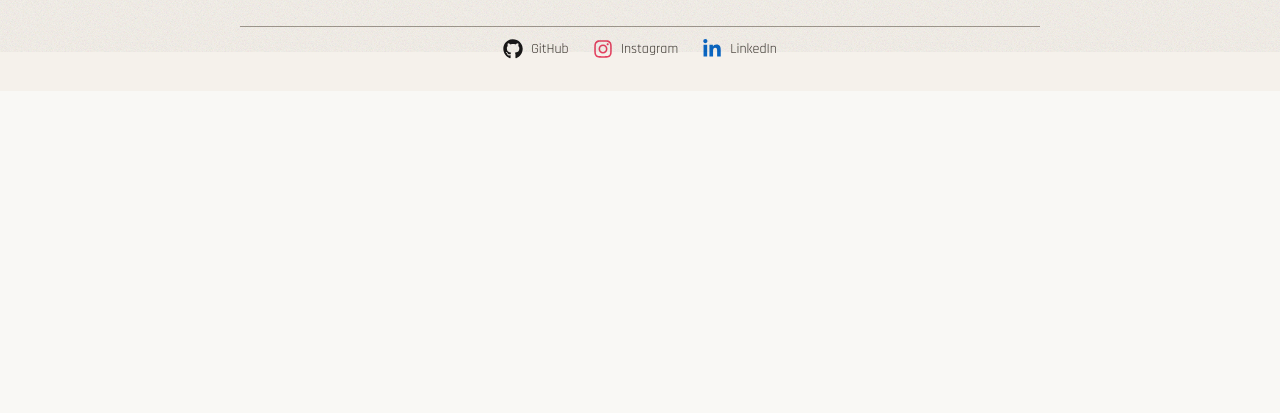
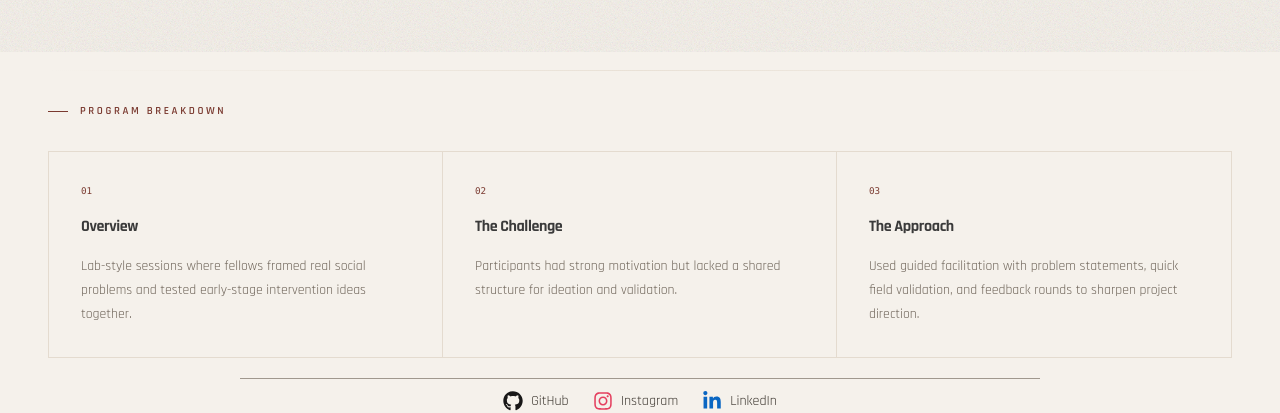
Before and after one commit to dhirendraxd/dhiren_website, a React (Vite) app: page /projects/fellowship-community-labs in a window 1280 px wide. Shown: the part 748-1161 px from the top of the page. Before the commit the page ends 839 px from the top, so only its background shows below. Built offline with nearby package versions, Linux system fonts and the light colour scheme; grey boxes are pictures that could not be loaded; the HTML template or start-up script is replaced by a standard one.

Commit message:
refactor: update project detail labels and improve text structure for clarity

```diff
--- a/src/pages/ProjectDetail.tsx
+++ b/src/pages/ProjectDetail.tsx
@@ -123,15 +123,15 @@ const ProjectDetail = () => {
 
     return [
       {
-        label: "Professionalism",
+        label: "Overview",
         caption: project.summary,
       },
       {
-        label: "Problem Solving",
+        label: "The Challenge",
         caption: project.challenge,
       },
       {
-        label: "Execution",
+        label: "The Approach",
         caption: project.approach,
       },
     ];
@@ -482,12 +482,12 @@ const ProjectDetail = () => {
                       <p className="text-[0.68rem] font-semibold uppercase tracking-[0.24em] text-[#7A3A30]">Campaign Case Study</p>
                     </div>
                     <h1 className="font-rajdhani text-[2.4rem] font-bold leading-[1.05] text-[#3a3a3a] sm:text-[3rem]">{project.title}</h1>
-                    <p className="mt-3 text-[0.93rem] leading-[1.7] text-[#5f574d]">{project.summary}</p>
+                    <p className="mt-3 max-w-[38rem] text-[0.93rem] leading-[1.7] text-[#5f574d]">{project.summary}</p>
                   </div>
 
                   {/* Channels & Tools */}
                   <div className="border-t border-[#e9e1d6] pt-5">
-                    <p className="text-[0.62rem] font-semibold uppercase tracking-[0.2em] text-[#a89f96] mb-3">Channels & Tools</p>
+                    <h2 className="text-[0.62rem] font-semibold uppercase tracking-[0.2em] text-[#a89f96] mb-3">Channels & Tools</h2>
                     <div className="flex flex-wrap gap-2">
                       {project.tags.map((tag) => (
                         <span key={tag} className="bg-[#3a3a3a] text-[#f5f1eb] px-3 py-1 text-[0.65rem] font-semibold uppercase tracking-[0.1em]">
@@ -510,12 +510,12 @@ const ProjectDetail = () => {
                   {/* Campaign Results */}
                   {outcomes.length > 0 && (
                     <div className="border-t border-[#e9e1d6] pt-5">
-                      <p className="text-[0.68rem] font-semibold uppercase tracking-[0.18em] text-[#6b6259] mb-4">Campaign Results</p>
+                      <h2 className="text-[0.68rem] font-semibold uppercase tracking-[0.18em] text-[#6b6259] mb-4">Campaign Results</h2>
                       <div>
                         {outcomes.map((o, i) => (
                           <div key={o} className="flex items-start gap-4 border-b border-[#e9e1d6] py-4 last:border-b-0">
                             <span className="shrink-0 font-mono text-[0.68rem] tabular-nums text-[#7A3A30] mt-0.5">{String(i + 1).padStart(2, "0")}</span>
-                            <p className="text-[0.95rem] leading-[1.65] text-[#3a332c]">{o}</p>
+                            <p className="max-w-[36rem] min-w-0 flex-1 text-[0.95rem] leading-[1.65] text-[#3a332c]">{o}</p>
                           </div>
                         ))}
                       </div>
@@ -530,7 +530,7 @@ const ProjectDetail = () => {
                       {project.serviceSlug === "tech-projects" ? "Build Case Study" : "Selected Project"}
                     </p>
                     <h1 className="mt-1.5 font-rajdhani text-[2.4rem] font-bold leading-[1.05] text-[#3a3a3a] sm:text-[3rem]">{project.title}</h1>
-                    <p className="mt-3 text-[0.93rem] leading-[1.7] text-[#5f574d]">{project.summary}</p>
+                    <p className="mt-3 max-w-[38rem] text-[0.93rem] leading-[1.7] text-[#5f574d]">{project.summary}</p>
                   </div>
 
                   {/* Tags + meta */}
@@ -556,12 +556,12 @@ const ProjectDetail = () => {
                   {/* Key Outcomes */}
                   {outcomes.length > 0 && (
                     <div className="border-t border-[#e9e1d6] pt-5">
-                      <p className="text-[0.68rem] font-semibold uppercase tracking-[0.18em] text-[#6b6259] mb-4">Key Outcomes</p>
+                      <h2 className="text-[0.68rem] font-semibold uppercase tracking-[0.18em] text-[#6b6259] mb-4">Key Outcomes</h2>
                       <div>
                         {outcomes.map((o, i) => (
                           <div key={o} className="flex items-start gap-4 border-b border-[#e9e1d6] py-4 last:border-b-0">
                             <span className="shrink-0 font-mono text-[0.68rem] tabular-nums text-[#7A3A30] mt-0.5">{String(i + 1).padStart(2, "0")}</span>
-                            <p className="text-[0.95rem] leading-[1.65] text-[#3a332c]">{o}</p>
+                            <p className="max-w-[36rem] min-w-0 flex-1 text-[0.95rem] leading-[1.65] text-[#3a332c]">{o}</p>
                           </div>
                         ))}
                       </div>
@@ -585,7 +585,7 @@ const ProjectDetail = () => {
               <div className="h-px w-full bg-gradient-to-r from-transparent via-[#e9e1d6] to-transparent mb-8" />
               <div className="flex items-center gap-3 mb-6">
                 <span className="h-px w-5 bg-[#7A3A30]" aria-hidden="true" />
-                <p className="text-[0.68rem] font-semibold uppercase tracking-[0.24em] text-[#7A3A30]">Creative Showcase</p>
+                <h2 className="text-[0.68rem] font-semibold uppercase tracking-[0.24em] text-[#7A3A30]">Creative Showcase</h2>
               </div>
               {displayThumbs.length > 1 && (
                 <div className="grid grid-cols-2 lg:grid-cols-3 gap-3">
@@ -616,7 +616,7 @@ const ProjectDetail = () => {
               <div className="h-px w-full bg-gradient-to-r from-transparent via-[#e9e1d6] to-transparent mb-8" />
               <div className="flex items-center gap-3 mb-8">
                 <span className="h-px w-5 bg-[#7A3A30]" aria-hidden="true" />
-                <p className="text-[0.68rem] font-semibold uppercase tracking-[0.24em] text-[#7A3A30]">Campaign Breakdown</p>
+                <h2 className="text-[0.68rem] font-semibold uppercase tracking-[0.24em] text-[#7A3A30]">Campaign Breakdown</h2>
               </div>
               <div className="grid grid-cols-1 md:grid-cols-3 gap-0 border border-[#e4dbcf]">
                 {[
@@ -633,7 +633,7 @@ const ProjectDetail = () => {
                     viewport={{ once: true }}
                   >
                     <span className="font-mono text-[0.58rem] tabular-nums text-[#7A3A30]">{String(i + 1).padStart(2, "0")}</span>
-                    <h4 className="font-rajdhani text-[1rem] font-bold tracking-tight text-[#3a3a3a]">{panel.label}</h4>
+                    <h3 className="font-rajdhani text-[1rem] font-bold tracking-tight text-[#3a3a3a]">{panel.label}</h3>
                     <p className="text-[0.86rem] leading-[1.72] text-[#6f655a]">{panel.body}</p>
                   </motion.div>
                 ))}
@@ -643,6 +643,34 @@ const ProjectDetail = () => {
           </div>
         )}
 
+        {/* ── Advocacy & Community: program breakdown ── */}
+        {project.serviceSlug === "advocacy-community" && (
+          <div className="mt-16 space-y-14">
+            <div>
+              <div className="h-px w-full bg-gradient-to-r from-transparent via-[#e9e1d6] to-transparent mb-8" />
+              <div className="flex items-center gap-3 mb-8">
+                <span className="h-px w-5 bg-[#7A3A30]" aria-hidden="true" />
+                <h2 className="text-[0.68rem] font-semibold uppercase tracking-[0.24em] text-[#7A3A30]">Program Breakdown</h2>
+              </div>
+              <div className="grid grid-cols-1 md:grid-cols-3 gap-0 border border-[#e4dbcf]">
+                {focusPanels.map((panel, i) => (
+                  <motion.div
+                    key={panel.label}
+                    className="border-b md:border-b-0 md:border-r border-[#e4dbcf] last:border-0 p-8 flex flex-col gap-4"
+                    initial={{ opacity: 0, y: 10 }}
+                    whileInView={{ opacity: 1, y: 0 }}
+                    transition={{ duration: 0.35, delay: i * 0.07 }}
+                    viewport={{ once: true }}
+                  >
+                    <span className="font-mono text-[0.58rem] tabular-nums text-[#7A3A30]">{String(i + 1).padStart(2, "0")}</span>
+                    <h3 className="font-rajdhani text-[1rem] font-bold tracking-tight text-[#3a3a3a]">{panel.label}</h3>
+                    <p className="text-[0.86rem] leading-[1.72] text-[#6f655a]">{panel.caption}</p>
+                  </motion.div>
+                ))}
+              </div>
+            </div>
+          </div>
+        )}
 
         {/* ── Tech Projects: technical depth ── */}
         {project.serviceSlug === "tech-projects" && (
@@ -653,7 +681,7 @@ const ProjectDetail = () => {
               <div className="h-px w-full bg-gradient-to-r from-transparent via-[#e9e1d6] to-transparent mb-8" />
               <div className="flex items-center gap-3 mb-8">
                 <span className="h-px w-5 bg-[#7A3A30]" aria-hidden="true" />
-                <p className="text-[0.68rem] font-semibold uppercase tracking-[0.24em] text-[#7A3A30]">Technical Overview</p>
+                <h2 className="text-[0.68rem] font-semibold uppercase tracking-[0.24em] text-[#7A3A30]">Technical Overview</h2>
               </div>
               <div className="grid grid-cols-1 lg:grid-cols-[1fr_1fr_1px] gap-0 items-stretch border border-[#e4dbcf]">
                 <motion.div
@@ -664,7 +692,7 @@ const ProjectDetail = () => {
                   viewport={{ once: true }}
                 >
                   <span className="font-mono text-[0.58rem] tabular-nums text-[#7A3A30]">01</span>
-                  <h4 className="font-rajdhani text-[1rem] font-bold tracking-tight text-[#3a3a3a]">Problem Statement</h4>
+                  <h3 className="font-rajdhani text-[1rem] font-bold tracking-tight text-[#3a3a3a]">Problem Statement</h3>
                   <p className="text-[0.88rem] leading-[1.75] text-[#6f655a]">{project.challenge}</p>
                 </motion.div>
                 <div className="w-px bg-[#e4dbcf] hidden lg:block" aria-hidden="true" />
@@ -676,7 +704,7 @@ const ProjectDetail = () => {
                   viewport={{ once: true }}
                 >
                   <span className="font-mono text-[0.58rem] tabular-nums text-[#7A3A30]">02</span>
-                  <h4 className="font-rajdhani text-[1rem] font-bold tracking-tight text-[#3a3a3a]">How It Was Built</h4>
+                  <h3 className="font-rajdhani text-[1rem] font-bold tracking-tight text-[#3a3a3a]">How It Was Built</h3>
                   <p className="text-[0.88rem] leading-[1.75] text-[#6f655a]">{project.approach}</p>
                 </motion.div>
               </div>
@@ -688,7 +716,7 @@ const ProjectDetail = () => {
               <div className="flex items-center justify-between mb-8 flex-wrap gap-4">
                 <div className="flex items-center gap-3">
                   <span className="h-px w-5 bg-[#7A3A30]" aria-hidden="true" />
-                  <p className="text-[0.68rem] font-semibold uppercase tracking-[0.24em] text-[#7A3A30]">Stack & Scope</p>
+                  <h2 className="text-[0.68rem] font-semibold uppercase tracking-[0.24em] text-[#7A3A30]">Stack & Scope</h2>
                 </div>
                 <span className="text-[0.78rem] text-[#a89f96] tracking-wide">{project.category} · {project.date}</span>
               </div>
```
